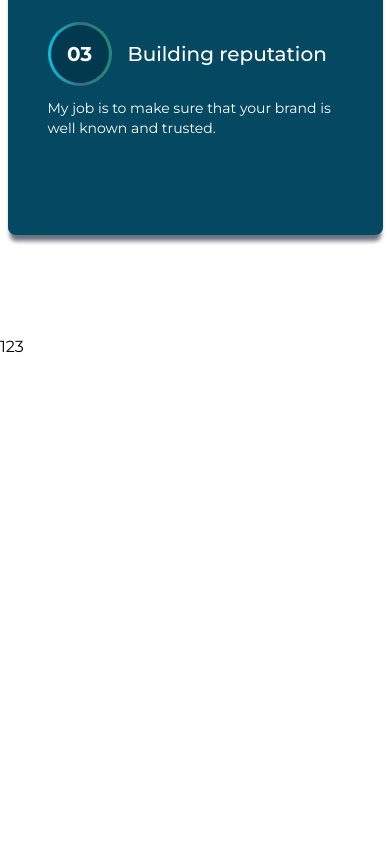
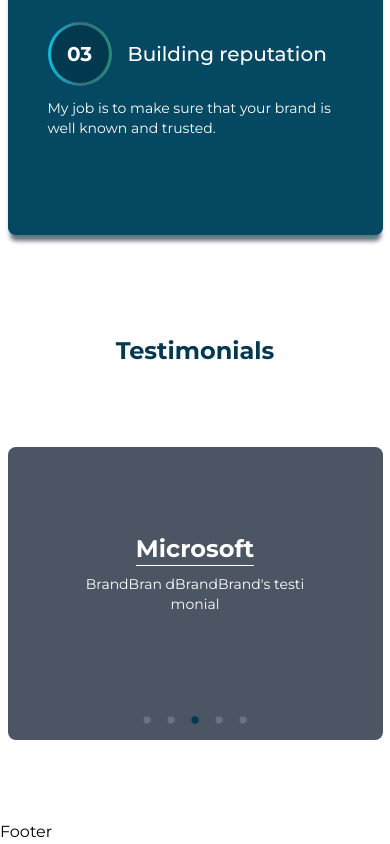
Before and after one commit to MateuszMiszczak/navenscopy, a React (Vite) app: page / in a window 390 px wide. Shown: the part 5454-6298 px from the top of the page. Before the commit the page ends 5813 px from the top, so only its background shows below. Built offline with nearby package versions, Linux system fonts and the light colour scheme.

Commit message:
Testimonials.jsx and TestimonialsCarousel.jsx created and styled, responsiveness works too

```diff
--- a/src/components/Homepage/HomePage.jsx
+++ b/src/components/Homepage/HomePage.jsx
@@ -4,11 +4,12 @@
 // import What from "./components/What";
 import Examples from "./components/Examples";
 import Benefits from "./components/Benefits";
+import Testimonials from "./components/Testimonials";
 
 function HomePage() {
   return (
     <div className="h-full font-montserrat">
-      <div className="mb-12 bg-mainColor md:h-full lg:mb-0">
+      <div className="mb-12 bg-mainColor md:h-screen lg:mb-0">
         <Hero />
       </div>
       <div className="mb-20 flex items-center lg:mb-0 lg:h-screen">
@@ -20,8 +21,10 @@
       <div className="mx-auto mb-20 lg:h-full">
         <Benefits />
       </div>
-      <div>123</div>
-      {/* <What /> */}
+      <div className="mx-auto mb-20 lg:h-full">
+        <Testimonials />
+      </div>
+      <div>Footer</div>
     </div>
   );
 }
--- a/src/components/Homepage/components/Examples.jsx
+++ b/src/components/Homepage/components/Examples.jsx
@@ -22,8 +22,9 @@
           hidden: { opacity: 0, y: 100 },
           visible: { opacity: 1, y: 0 },
         }}
+        key={obj.id}
       >
-        <div className="flex flex-col gap-4 text-start" key={obj.id}>
+        <div className="flex flex-col gap-4 text-start">
           <h2 className="text-3xl font-medium text-headerColor">
             {obj.header1}
           </h2>
@@ -34,7 +35,7 @@
         </div>
       </motion.div>
     ) : (
-      <>
+      <div key={obj.id}>
         {obj.id % 2 === 0 ? (
           <motion.div
             initial="hidden"
@@ -46,10 +47,7 @@
               visible: { opacity: 1, x: 0 },
             }}
           >
-            <div
-              className="flex items-center gap-36 pb-16 lg:gap-48"
-              key={obj.id}
-            >
+            <div className="flex items-center gap-36 pb-16 lg:gap-48">
               <div className="flex basis-2/5 flex-col gap-8 text-start">
                 <h2 className="text-2xl font-medium text-headerColor lg:text-3xl">
                   {obj.header1}
@@ -80,11 +78,9 @@
               hidden: { opacity: 0, x: 100 },
               visible: { opacity: 1, x: 0 },
             }}
+            key={obj.id}
           >
-            <div
-              className="flex items-center gap-36 pb-16 lg:gap-48"
-              key={obj.id}
-            >
+            <div className="flex items-center gap-36 pb-16 lg:gap-48">
               <div className="max-h-xl max-w-xl basis-3/5 overflow-hidden rounded-md shadow-lg shadow-gray-500">
                 <img
                   src={obj.img}
@@ -107,7 +103,7 @@
             </div>
           </motion.div>
         )}
-      </>
+      </div>
     );
   });
 
--- /dev/null
+++ b/src/components/Homepage/components/Testimonials.jsx
@@ -0,0 +1,14 @@
+import TestimonialsCarousel from "./TestimonialsCarousel";
+
+function Testimonials() {
+  return (
+    <div className="flex flex-col items-center gap-20">
+      <h2 className="text-2xl font-bold text-headerColor md:text-3xl lg:text-4xl">
+        Testimonials
+      </h2>
+      <TestimonialsCarousel />
+    </div>
+  );
+}
+
+export default Testimonials;
--- /dev/null
+++ b/src/components/Homepage/components/TestimonialsCarousel.jsx
@@ -0,0 +1,49 @@
+import { useState, useEffect } from "react";
+import { RxDotFilled } from "react-icons/rx";
+import { testimonialsData } from "../../../data/testimonialsData";
+
+function TestimonialsCarousel() {
+  const [currentIndex, setCurrentIndex] = useState(0);
+
+  useEffect(() => {
+    const interval = setInterval(() => {
+      setCurrentIndex((prevIndex) =>
+        prevIndex === testimonialsData.length - 1 ? 0 : prevIndex + 1
+      );
+    }, 3000);
+
+    return () => {
+      clearInterval(interval);
+    };
+  }, []);
+
+  return (
+    <div className="group relative mx-auto min-w-[375px] max-w-[375px] rounded-lg bg-gray-600 text-white sm:min-w-[600px] sm:max-w-[600px] lg:min-w-[1000px] lg:max-w-[1000px]">
+      <div className="flex h-[30vh] flex-col items-center justify-center gap-2 rounded-2xl bg-cover bg-center duration-500 sm:h-[300] md:gap-6 lg:gap-8">
+        <h2 className=" border-b border-white text-center text-2xl font-bold md:text-3xl lg:text-4xl">
+          {testimonialsData[currentIndex].header}
+        </h2>
+        <div className="mx-auto max-w-[80%] px-4">
+          <p className="place-self-center text-center text-sm md:text-base">
+            {testimonialsData[currentIndex].paragraph}
+          </p>
+        </div>
+      </div>
+      <div className="top-4 flex justify-center py-2">
+        {testimonialsData.map((testimonial, slideIndex) => (
+          <div
+            key={testimonial.id}
+            onClick={() => setCurrentIndex(slideIndex)}
+            className={`cursor-pointer text-2xl md:text-3xl lg:text-4xl ${
+              currentIndex === slideIndex ? "text-headerColor" : "text-gray-500"
+            }`}
+          >
+            <RxDotFilled className="" />
+          </div>
+        ))}
+      </div>
+    </div>
+  );
+}
+
+export default TestimonialsCarousel;
--- a/src/data/testimonialsData.js
+++ b/src/data/testimonialsData.js
@@ -1,27 +1,29 @@
 export const testimonialsData = [
   {
-    header: "Brand's name",
-    logo: "1",
-    testimonial: "Brand's testimonial",
+    header: "Tesla",
+    paragraph: "Brand's testimonial",
     id: 1,
   },
   {
-    header: "Brand's name",
-    logo: "2",
-    testimonial: "Brand'snd'snd'snd'snd'snd'snd'snd'snd'snd's testimonial",
+    header: "SpaceX",
+    paragraph: "Brand'snd'snd'snd's nd'snd'snd'snd'sn d'snd's testimonial",
     id: 2,
   },
   {
-    header: "Brand's name",
-    logo: "3",
-    testimonial: "BrandBrandBrandBrand's testimonial",
+    header: "Microsoft",
+    paragraph: "BrandBran dBrandBrand's testi monial",
     id: 3,
   },
   {
-    header: "Brand's name",
-    logo: "4",
-    testimonial:
-      "Brand's testimonialtestimonialtestimonialtestimonialtestimonial",
+    header: "Google",
+    paragraph:
+      "Brand's testimoni altestimonialtestim onialtestimonialtestimonial",
     id: 4,
   },
+  {
+    header: "Apple",
+    paragraph:
+      "Brand's testimoni altestimonialtestim onialtestimonialtestimonial",
+    id: 5,
+  },
 ];
```
